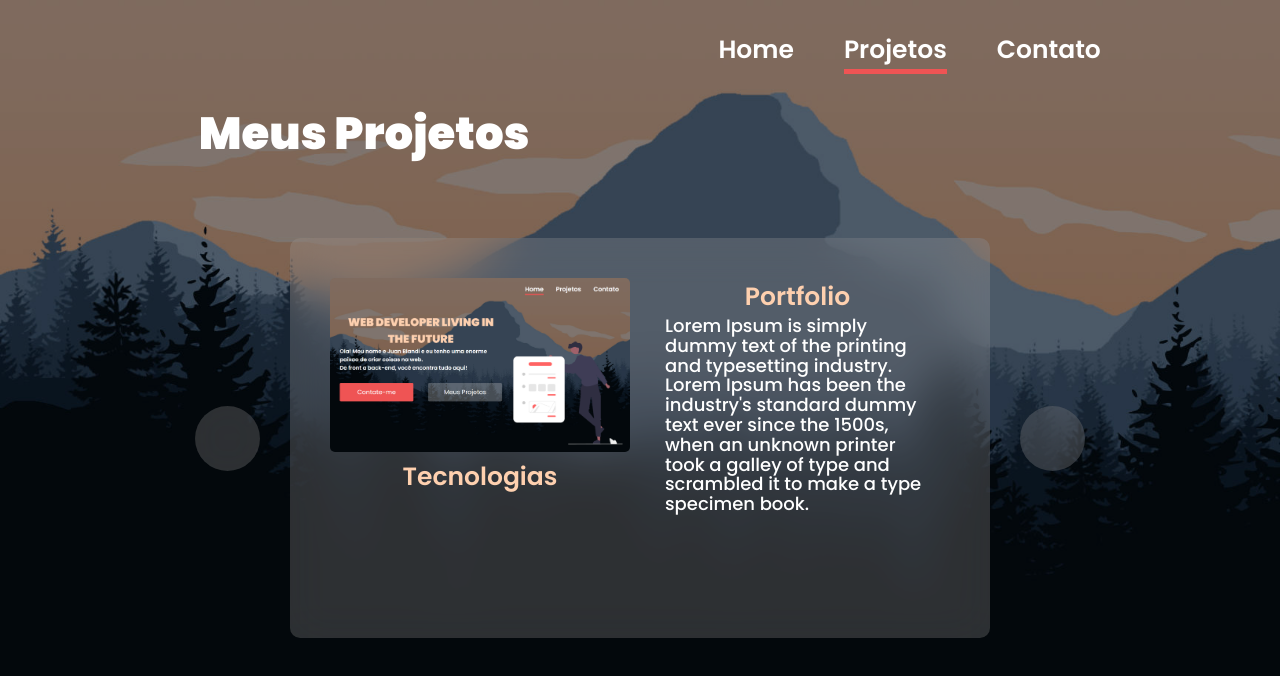
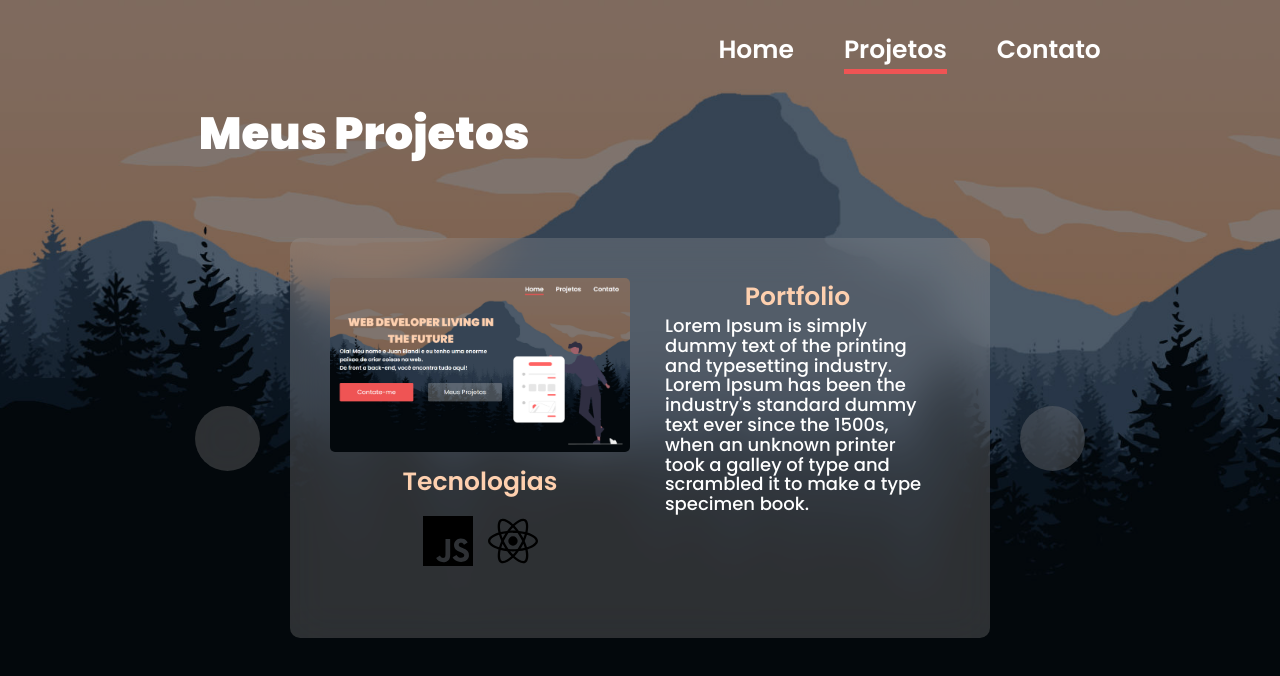
Before and after one commit to FOrDunn/Meu-portfolio, a React (Create React App) app: page /projetos in a window 1280 px wide. Shown: the top 676 px of the page. Built offline with nearby package versions, Linux system fonts and the light colour scheme.

Commit message:
Adicionando lib de icones

```diff
--- a/package.json
+++ b/package.json
@@ -8,6 +8,7 @@
     "@testing-library/user-event": "^13.5.0",
     "react": "^18.0.0",
     "react-dom": "^18.0.0",
+    "react-icons": "^4.3.1",
     "react-router-dom": "^6.2.2",
     "react-scripts": "5.0.0",
     "swiper": "^8.0.7",
--- a/src/components/routes/projetos/projetosMain.jsx
+++ b/src/components/routes/projetos/projetosMain.jsx
@@ -1,6 +1,7 @@
 import { useTitle } from "../../hooks/useTitle";
 import Projetostitle from "./projetosTitle";
 import projetoImagem from "../../../assets/portfolioImage.png"
+import { SiJavascript,SiReact } from 'react-icons/si';
 
 function Projetosmain() {
     useTitle("Projetos | Juan Blandi");
@@ -14,11 +15,9 @@ function Projetosmain() {
                     <div className="leftSectionProjetos">
                         <div className="projetoImageWrapper"><img src={projetoImagem} className="projetoImage"/></div>
                         <h2 className="projetoTech">Tecnologias</h2>
-                        <div className="techIcons">
-                            <img/>
-                            <img/>
-                            <img/>
-                            <img/>
+                        <div className="techIconDiv">
+                            <SiJavascript className="techIcon"/>
+                            <SiReact className="techIcon"/>
                         </div>
                     </div>
                     <div className="rightSectionProjetos">
--- a/src/styles/styleProjetos.css
+++ b/src/styles/styleProjetos.css
@@ -60,7 +60,21 @@
   color: #FED0AF;
   font-size: 25px;
   font-weight: 600;
-  margin-top: 10px;
+  margin: 15px 0px;
+}
+
+.techIconDiv {
+  display: flex;
+}
+
+.techIcon {
+  height: 50px;
+  padding-right: 15px;
+  width: auto;
+}
+
+.techIcon:last-child {
+  padding-right: 0px;
 }
 
 .rightSectionProjetos {
```
Also changed, not shown: 1 other file (tests, documents, lock files or other folders).
